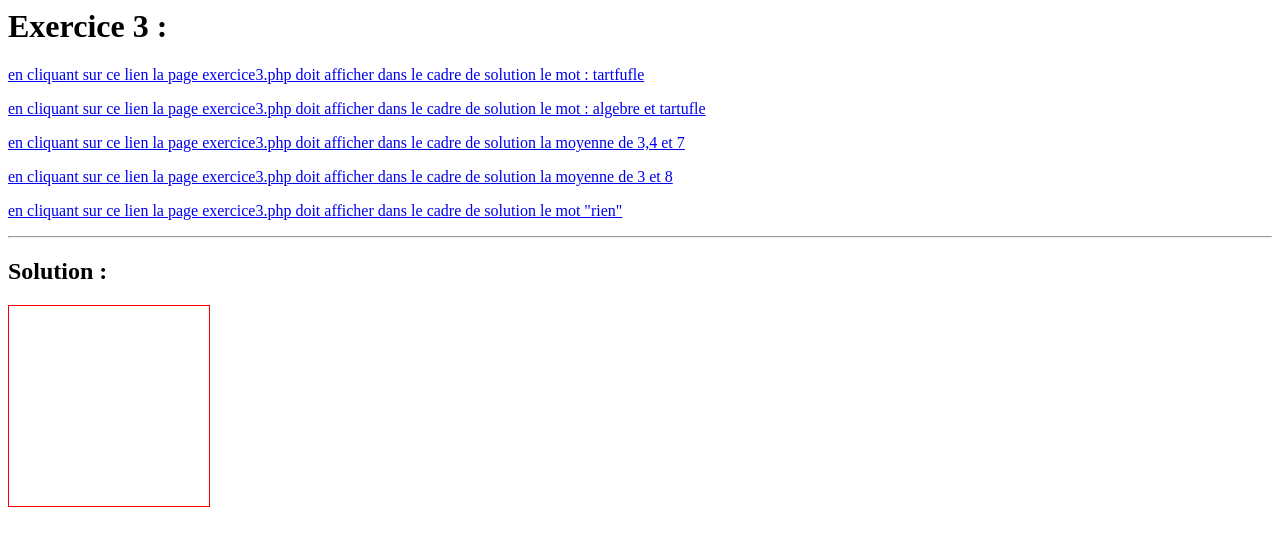
After one commit to Cterquem/mds_b1_g1_php_mysql_js, a PHP site: page /exercices/exercice3.php in a window 1280 px wide. The commit adds this page. Shown: the top 546 px of the page. Run offline with PHP 8.4, Linux system fonts and the light colour scheme.

Commit message:
exercice tableau

```diff
--- a/exercices/exercice2.php
+++ b/exercices/exercice2.php
@@ -1,4 +1,6 @@
 <?php
+
+//exercice 2
 
 $chambres = [];
 
--- /dev/null
+++ b/exercices/exercice3.php
@@ -0,0 +1,34 @@
+<h1>Exercice 3 :</h1>
+
+<p><a href="exercice3.php?valeur=tartufle">en cliquant sur ce lien la page exercice3.php doit afficher dans le cadre de solution le mot : tartfufle</a></p>
+
+<p><a href="exercice3.php?mot=algebre">en cliquant sur ce lien la page exercice3.php doit afficher dans le cadre de solution le mot : algebre et tartufle</a></p>
+
+<p><a href="exercice3.php?calcul=moyenne&nombreA=3&nombreB=4&nombreC=7">en cliquant sur ce lien la page exercice3.php doit afficher dans le cadre de solution la moyenne de 3,4 et 7</a></p>
+
+<p><a href="exercice3.php?calcul=moyenne&nombreA=3&nombreB=8">en cliquant sur ce lien la page exercice3.php doit afficher dans le cadre de solution la moyenne de 3 et 8</a></p>
+
+<p><a href="exercice3.php">en cliquant sur ce lien la page exercice3.php doit afficher dans le cadre de solution le mot "rien"</a></p>
+
+
+<hr />
+
+<h2>Solution : </h2>
+
+<div style="border:1px solid red; width: 200px; height: 200px;">
+    <?php
+
+    //votre code ici /////////////////////
+
+
+
+
+
+
+
+
+
+
+    ///////////////////////////////////////
+    ?>
+</div>
```
Also changed, not shown: exercices/exercice1.php (renamed from exercices/page1.php, +4 -4 lines), exercices/exercice1_lien.php (renamed from exercices/page2.php).
